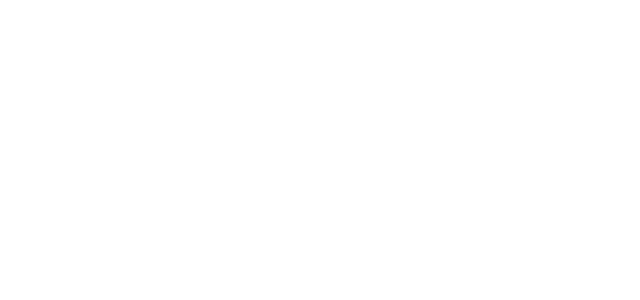
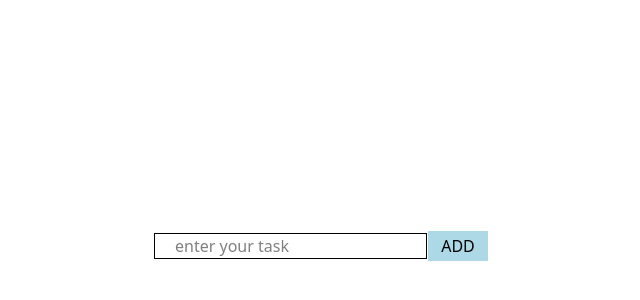
Before and after one commit to abhishekjmd/react-practice-problems, a React (Vite) app: page / in a window 1280 px wide. Shown: the part 154-454 px from the top of the page, without its empty margins (319-959 px from the left). Built offline with nearby package versions, Linux system fonts and the light colour scheme.

Commit message:
create searchSortTodo

```diff
--- a/src/App.tsx
+++ b/src/App.tsx
@@ -30,10 +30,11 @@
   StepInputCounterToggle,
   Toggle,
 } from "./problems/toggle";
+import SearchSortTodo from "./problems/todo/SearchSortTodo";
 
 export default function App() {
   return (
-    <>
+
     <div className="w-[100vw]  lg:h-[100vh] min-h-[100vh] overflow-y-scroll flex justify-center items-center">
       {/* <Counter /> */}
       {/* <DoubleAndHalfCounter /> */}
@@ -52,13 +53,8 @@
         <WordAndCharacterCount />
         <MaxLimitCounter />
         <AutoUppercaseToggle /> */}
+      <SearchSortTodo />
     </div>
-      {/* <div className="w-[100vw] bg-[#141C2F] lg:h-[100vh] min-h-[100vh] overflow-y-scroll flex justify-center items-center"> */}
-      {/* <Accordian /> */}
-      {/* <ContactUs /> */}
-      {/* <SearchBar /> */}
-      {/* <Counter /> */}
-      {/* </div> */}
-    </>
+
   );
 }
--- /dev/null
+++ b/src/problems/todo/SearchSortTodo.tsx
@@ -0,0 +1,125 @@
+// ✅ Problem 4: Search & Sort Todos
+
+// Problem Statement:
+// Enhance the Todo app to support searching and sorting.
+
+// Requirements:
+// Add a search bar that filters todos dynamically by text.
+
+// Add a dropdown to sort todos:
+// Newest first
+// Oldest first
+// Keep all previous features.
+
+// Bonus:
+// Persist the search query and sorting preference in localStorage.
+
+
+
+
+import { useEffect, useState } from "react"
+
+type todo = {
+  id: number,
+  text: string
+}
+
+export default function SearchSortTodo() {
+  const [todo, setTodo] = useState<todo[]>([]);
+  const [text, setText] = useState('');
+  const [searchText, setSearchText] = useState('');
+  const [filter,setFilter] = useState('filter todos')
+
+  useEffect(() => {
+    const savedTodo = JSON.parse(localStorage.getItem('todo')) || [];
+    setTodo(savedTodo)
+  }, [])
+
+  const handleAddTodo = () => {
+    if (!text.trim()) return;
+    const time = new Date().toISOString();
+    const todoObject = {
+      id: Date.now(),
+      text,
+      createdAt: time
+    }
+
+    localStorage.setItem('todo', JSON.stringify([...todo, todoObject]));
+    setTodo([...todo, todoObject])
+
+  }
+
+  const handleDeleteTodo = (id: number) => {
+    const updatedTodos = todo.filter(val => val.id !== id);
+    localStorage.setItem('todo', JSON.stringify(updatedTodos));
+    setTodo(updatedTodos)
+
+
+  }
+
+  const handleKeyDown = (e: any) => {
+    if (e.key === 'Enter') {
+      if (text.length > 0) {
+        handleAddTodo();
+        setText('')
+      }
+
+      console.log('enter is pressed')
+    }
+  }
+
+
+  const filteredData = todo.filter(val => val.text.toLowerCase().includes(searchText.toLowerCase()))
+
+
+
+  return (
+    <div>
+      <div style={{ display: 'flex', gap: 1, justifyContent: 'center', alignItems: 'center' }}>
+        <input
+          placeholder="enter your task" style={{ borderWidth: 1, padding: '0px 20px' }}
+          value={text}
+          type="text"
+          onChange={(e) => setText(e.
+            target.value)}
+          onKeyDown={handleKeyDown}
+        />
+        <button
+          style={{ backgroundColor: 'lightBlue', width: 60, height: 30, display: 'flex', justifyContent: 'center', alignItems: 'center' }}
+          onClick={handleAddTodo}
+        >
+          ADD
+        </button>
+      </div>
+
+      {filteredData.length > 0 && (
+        <div style={{ display: 'flex', justifyContent: 'center', margin: 10 }}>
+          <input value={searchText} onChange={(e) => setSearchText(e.target.value)} placeholder="search todos" style={{ borderWidth: 1, padding: '0px 20px', }} />
+          <select value={filter}>
+            <option>Newest First</option>
+            <option>Oldest First</option>
+          </select>
+        </div>
+      )}
+
+      <div>
+        {filteredData && (filteredData.map((item: todo) => (
+          <div style={{ display: 'flex', gap: 10, justifyContent: 'center', alignItems: 'center', marginTop: 5, marginBottom: 5 }}>
+            <p>
+              {item.text}
+            </p>
+            <button
+              style={{ backgroundColor: 'red', color: 'white', width: 80, borderWidth: 1 }}
+              onClick={() => handleDeleteTodo(item.id)}
+            >
+              DELETE
+            </button>
+          </div>
+
+        )))}
+      </div>
+
+
+    </div>
+  )
+}
```
Lines whose indentation alone changed are shown as unchanged.
